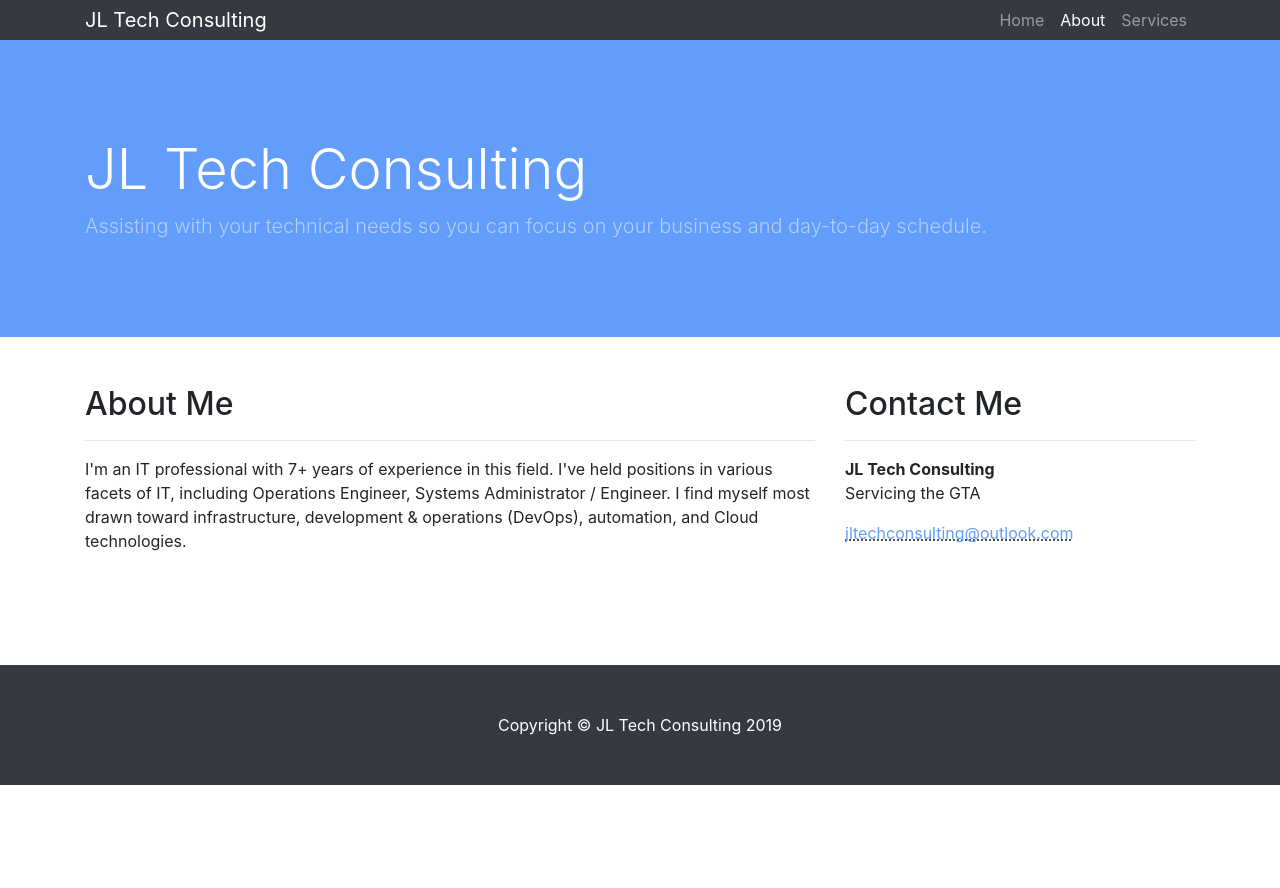
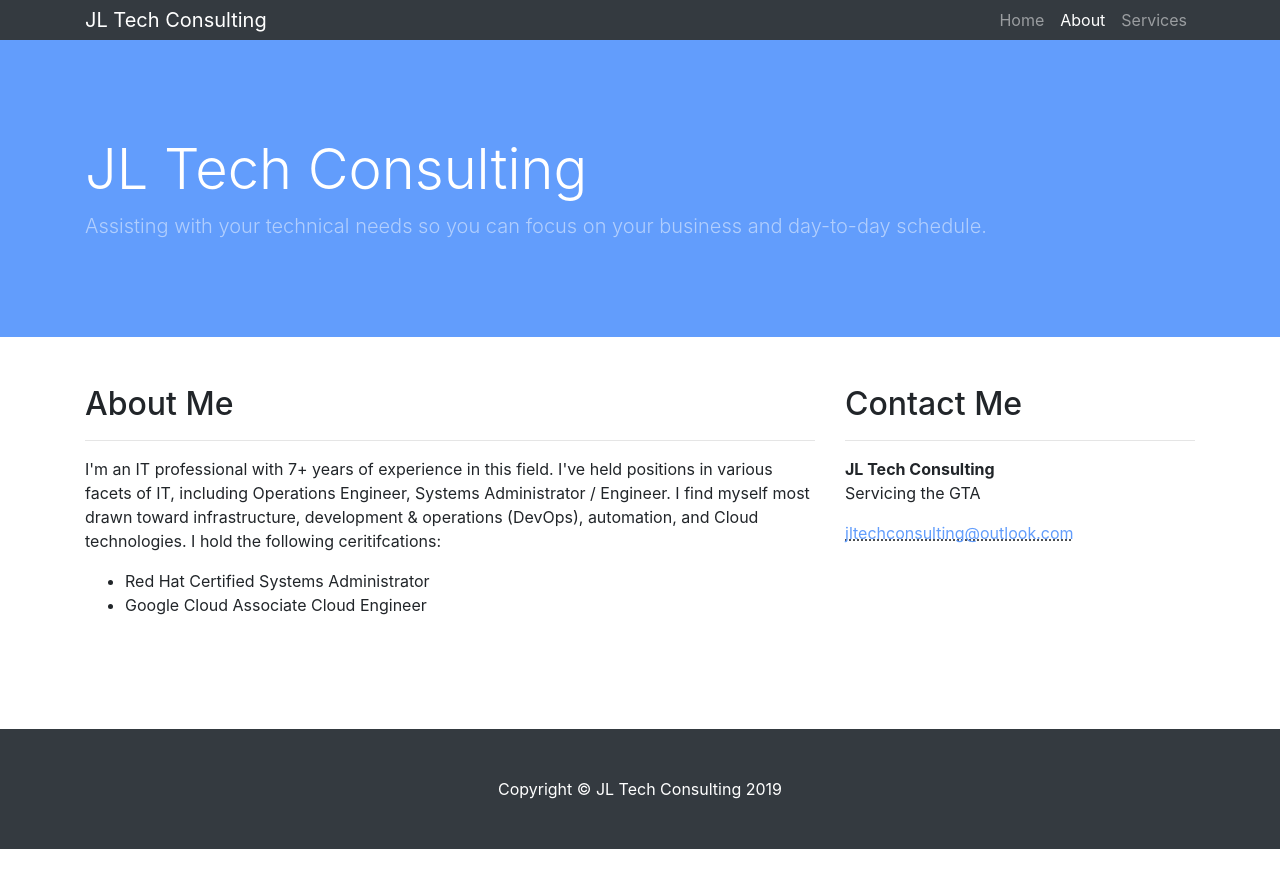
Before and after one commit to jrlaberge/jltechconsulting, a Jekyll site: the page built from _pages/about.html, in a window 1280 px wide. Shown: the top 888 px of the page. Built offline with Jekyll 4.4.1, drawn with Linux system fonts in a browser that asks for light colours.

Commit message:
Update about.html

```diff
--- a/_pages/about.html
+++ b/_pages/about.html
@@ -8,4 +8,10 @@ permalink: /about/
 <hr />
 <p>
   I'm an IT professional with 7+ years of experience in this field. I've held positions in various facets of IT, including Operations Engineer, Systems Administrator / Engineer. I find myself most drawn toward infrastructure, development & operations (DevOps), automation, and Cloud technologies.
+</ br>
+I hold the following ceritifcations:
+<ul>
+  <li> Red Hat Certified Systems Administrator </li>
+  <li> Google Cloud Associate Cloud Engineer </li>
+</ul>
 </p>
```
